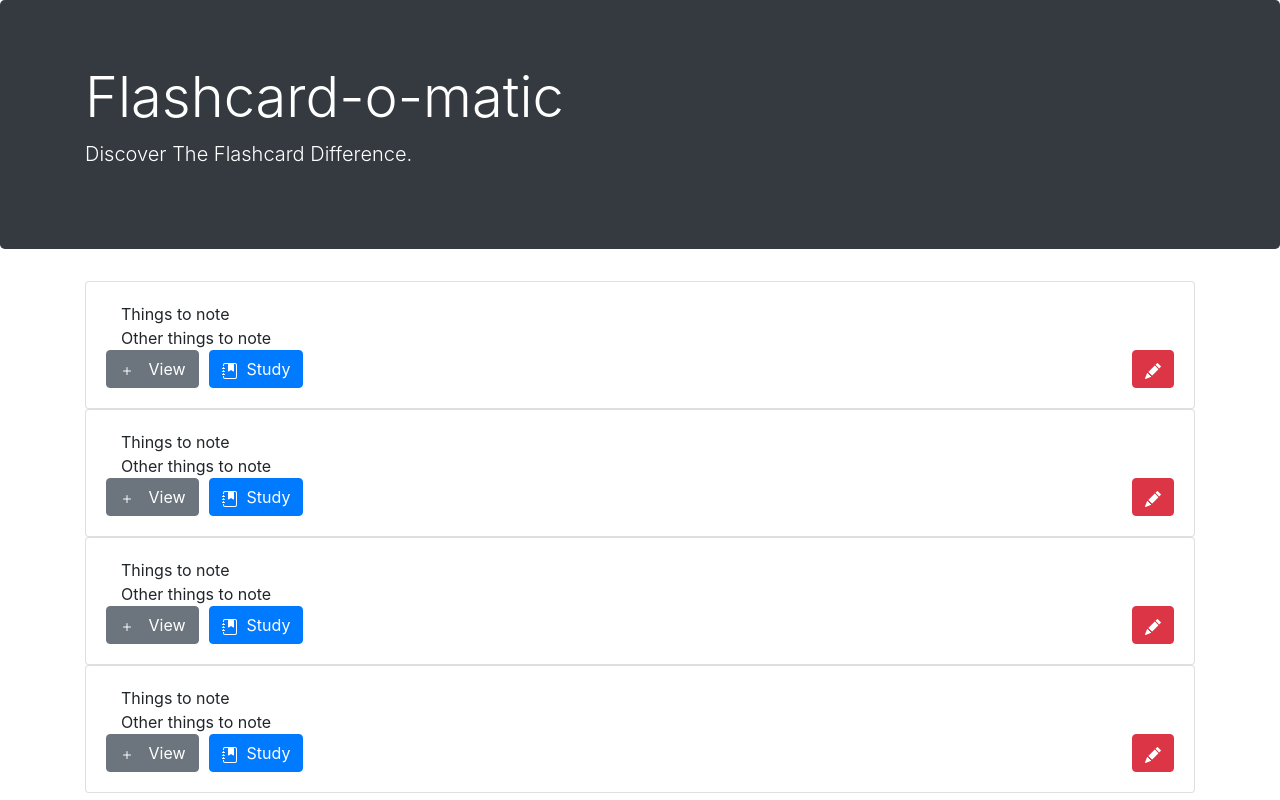
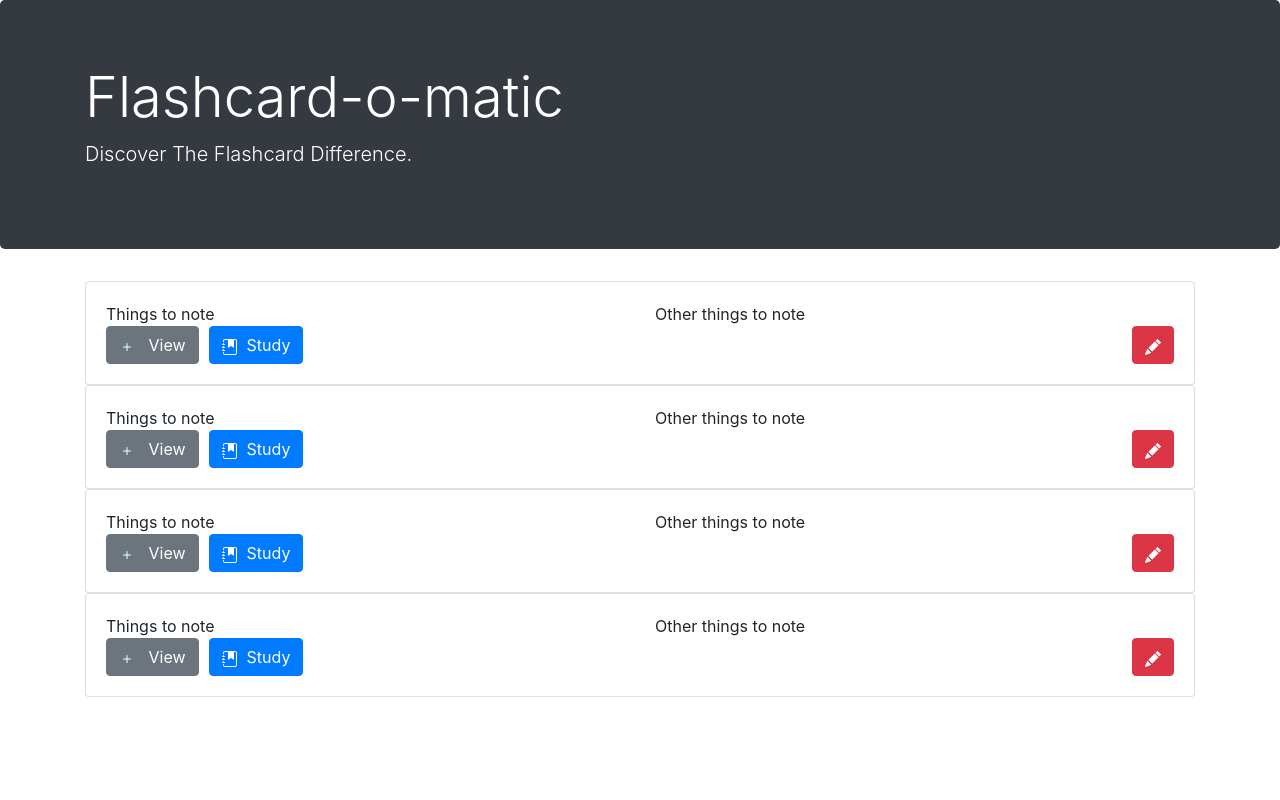
Before and after one commit to elersong/flashcards, a React (Create React App) app: page /1 in a window 1280 px wide. Built offline with nearby package versions, Linux system fonts and the light colour scheme; no server answers; data requests are answered from the project's data file; a web font is replaced by a local one.

Commit message:
add columns to card display

```diff
--- a/src/Layout/CardsDisplay/index.js
+++ b/src/Layout/CardsDisplay/index.js
@@ -33,8 +33,10 @@ export default function CardsDisplay() {
     return (
       <div key={card.id} className="card">
         <div className="card-body">
-          <div className="col"> Things to note</div>
-          <div className="col"> Other things to note</div>
+          <div className="row">
+          <div className="col col-6"> Things to note</div>
+          <div className="col col-6"> Other things to note</div>
+          </div>
 
           <div className="d-flex">
             <Link to={`/${card.id}`}>
```
